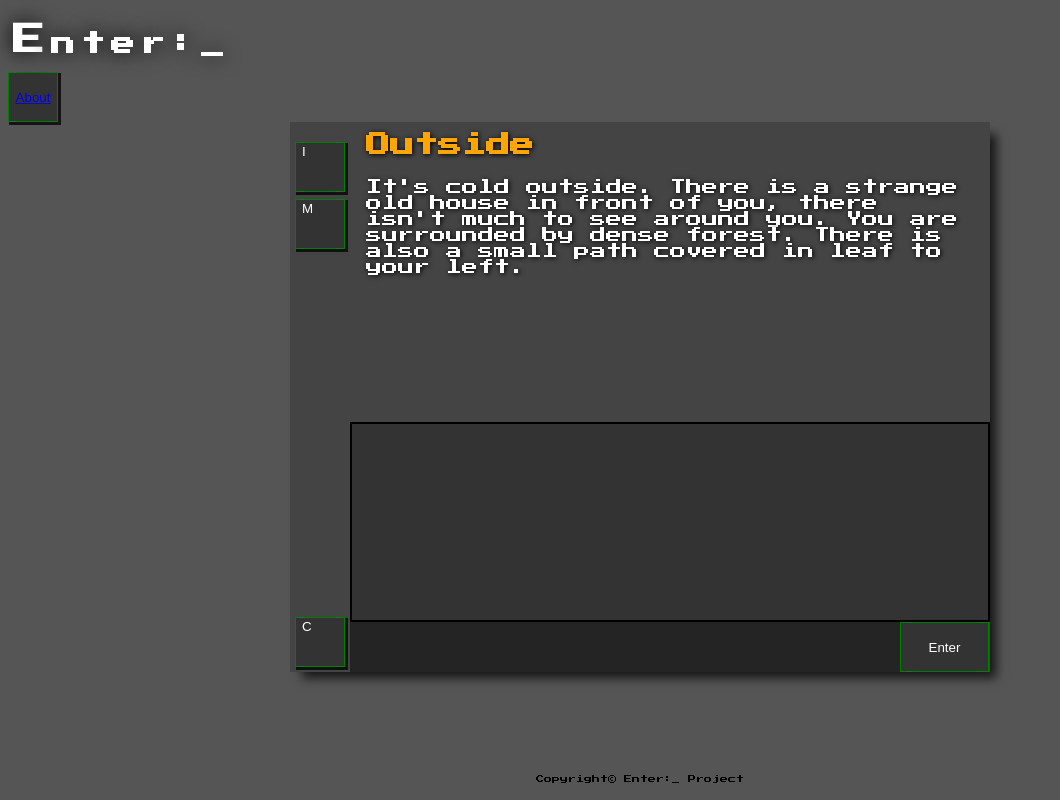
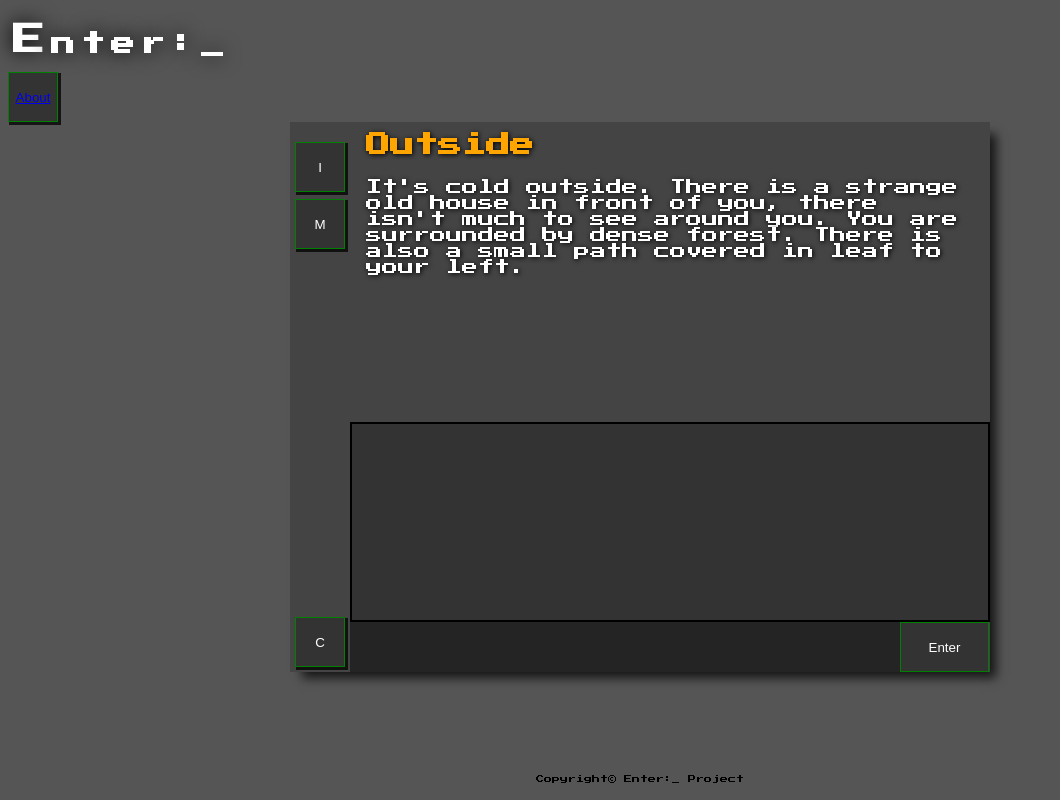
Before and after one commit to Pampen/Enter, a React (Create React App) app: page / in a window 1280 px wide. Shown: the whole page, without its empty margins (0-1060 px from the left). Built offline with nearby package versions, Linux system fonts and the light colour scheme.

Commit message:
TESTcommiti

```diff
--- a/src/styles/style.css
+++ b/src/styles/style.css
@@ -100,8 +100,6 @@ body {
   position: absolute;
 }
 .game-button {
-  display: flex;
-  flex-shrink: 1;
   width: 50px;
   height: 50px;
   background-color: #333;
```
